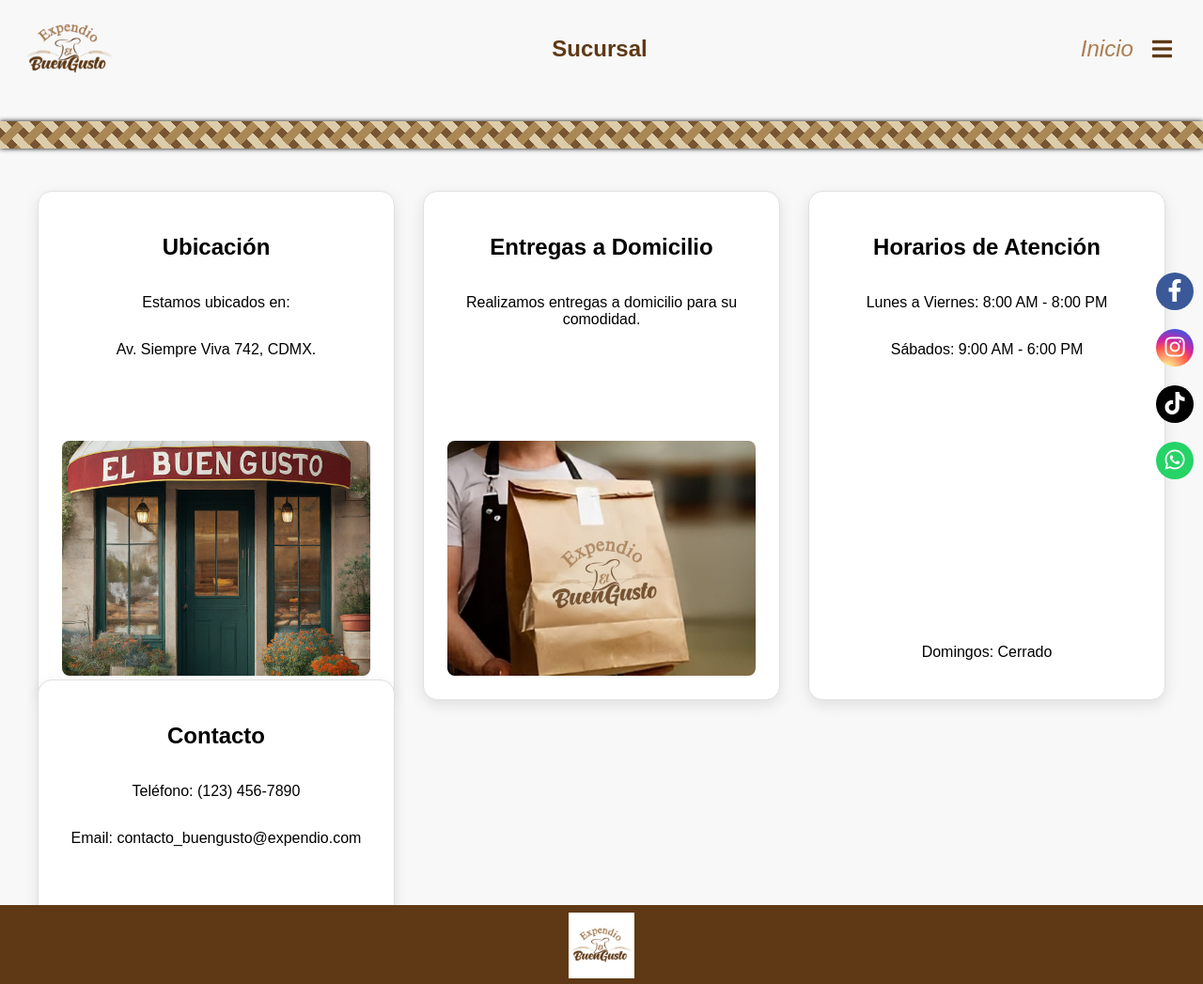
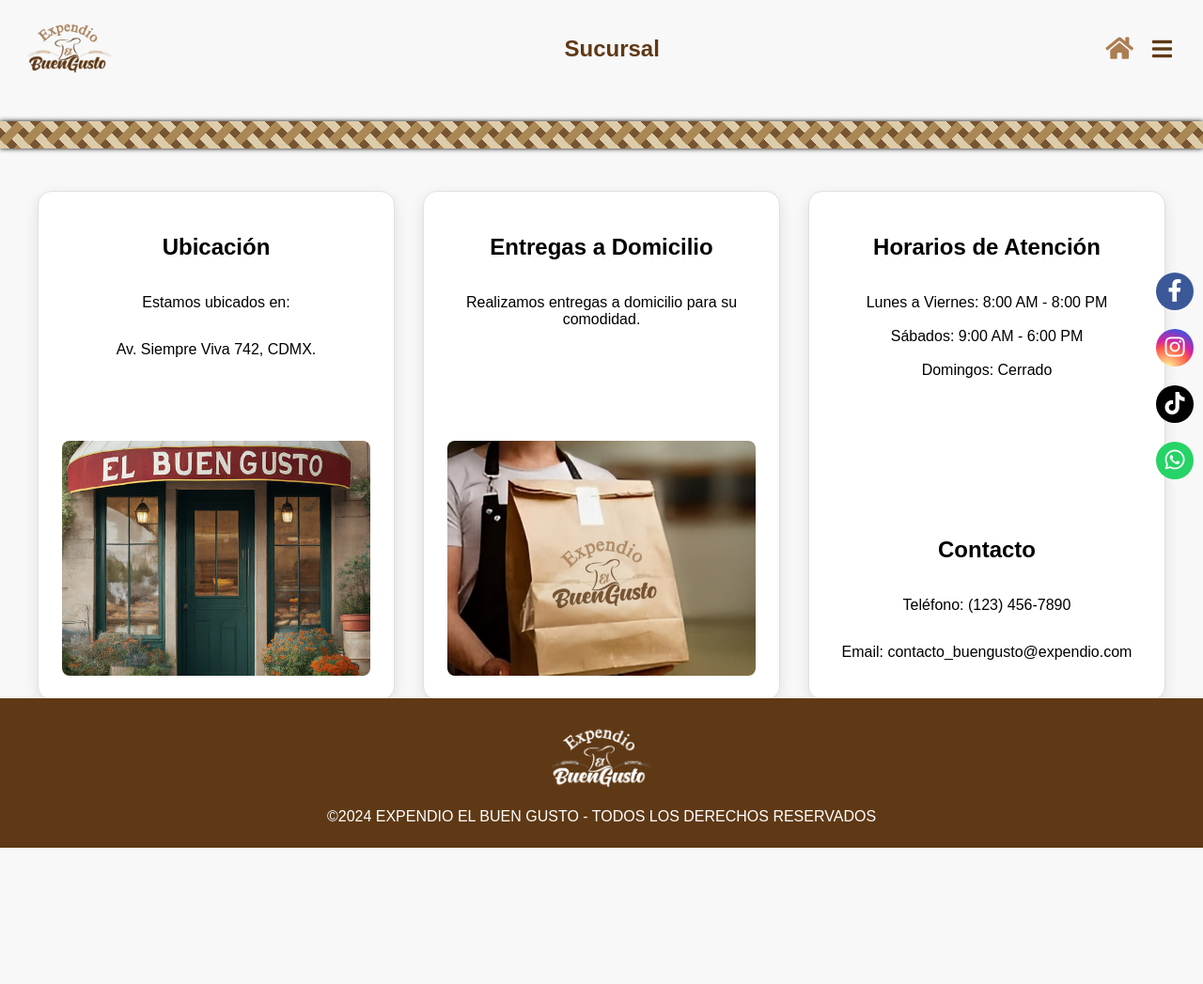
Before and after one commit to ErickMonroy/ExpendioElBuenGusto, a plain HTML site: page pages/Sucursal.html in a window 1280 px wide. Shown: the top 1047 px of the page at 94% size. After the commit the page ends 902 px from the top, so only its background shows below. Drawn offline with nearby package versions, Linux system fonts and the light colour scheme.

Commit message:
ordenar secciones

```diff
--- a/pages/Sucursal.html
+++ b/pages/Sucursal.html
@@ -21,14 +21,14 @@
             </header>
         </div>
 
-        <div class="menu">
-            <div class="cart-icon">
-                <a class="linkinicio" href="../index.html"><i>Inicio</i></a>
-            </div>
-            <div class="search-bar" id="searchBar">
-                <input type="text" id="searchInput" placeholder="Buscar..."
-                    onkeydown="if(event.key === 'Enter') search()">
-            </div>
+         <div class="menu">
+    <div class="cart-icon">
+        <!-- Icono de casa más grande -->
+        <a class="linkinicio" href="..\index.html" title="Inicio">
+           <i class="fas fa-home" style="font-size: 1.1em;"></i>
+        </a>
+
+    </div>
             <i class="fas fa-bars" onclick="toggleMenu()"></i>
             <ul id="menu-list" class="menu-items">
                 <li><a href="#">Sucursal</a></li>
@@ -59,21 +59,21 @@
             </div>
             <div class="card">
                 <h2>Horarios de Atención</h2>
-                <p>Lunes a Viernes: 8:00 AM - 8:00 PM</p>
-                <p>Sábados: 9:00 AM - 6:00 PM</p>
-                <p>Domingos: Cerrado</p>
-            </div>
-            <div class="card">
+                <p>Lunes a Viernes: 8:00 AM - 8:00 PM<br><br>
+                Sábados: 9:00 AM - 6:00 PM <br><br>Domingos: Cerrado</p><br>
                 <h2>Contacto</h2>
                 <p>Teléfono: (123) 456-7890</p>
                 <p>Email: contacto_buengusto@expendio.com</p>
+            </div>
+            <div>
+
             </div>
         </div>
     </center>
 
     <div class="barra">
         <div class="logofinal">
-            <a href="#"> <img alt="El Buen Gusto Logo" height="70" src="../img/LOGO.ico" width="70" /></a>
+            <a href="#"> <br><img alt="El Buen Gusto Logo" src="..\img/2.png" style="width: 120px; height: auto;" /></a>
             <p>©2024 EXPENDIO EL BUEN GUSTO - TODOS LOS DERECHOS RESERVADOS</p>
         </div>
     </div>
```
Also changed, not shown: pages/QuienesSomos.html (+10 -6 lines), pages/cart.html (+8 -5 lines).
